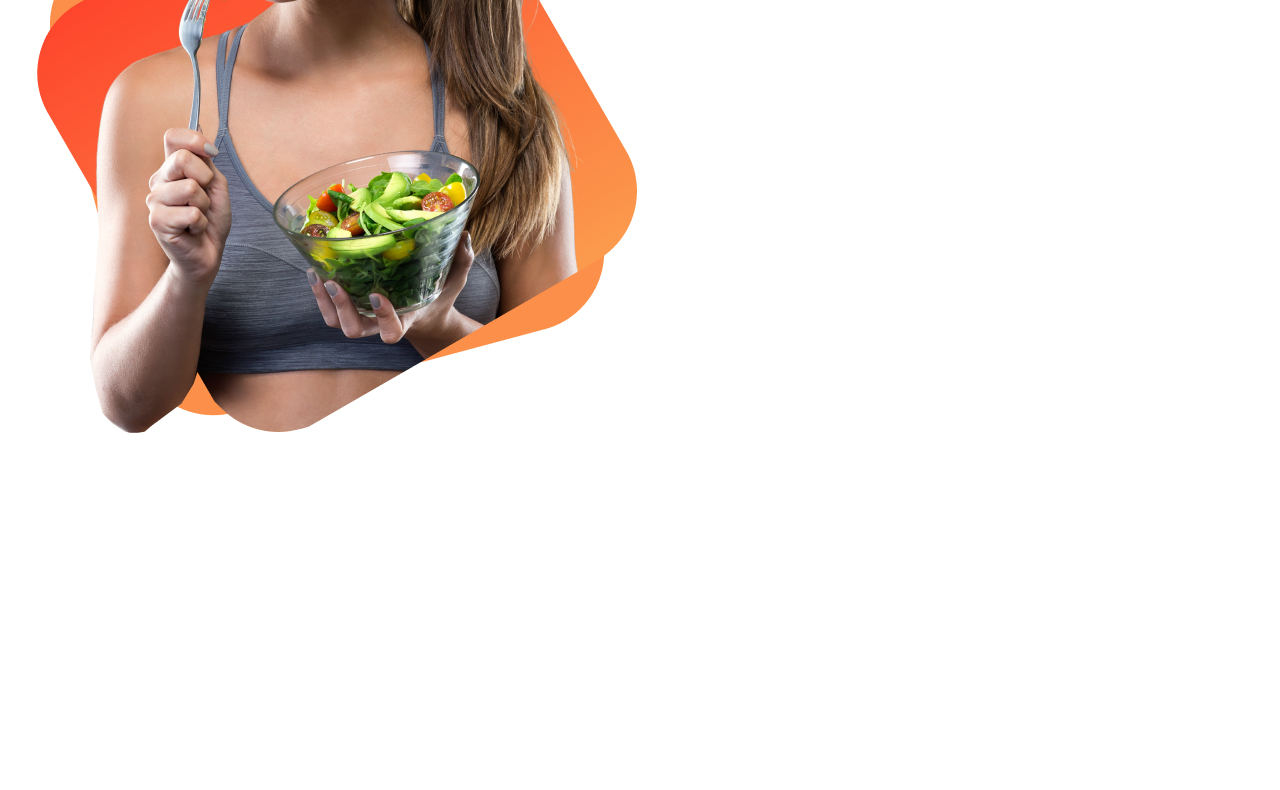
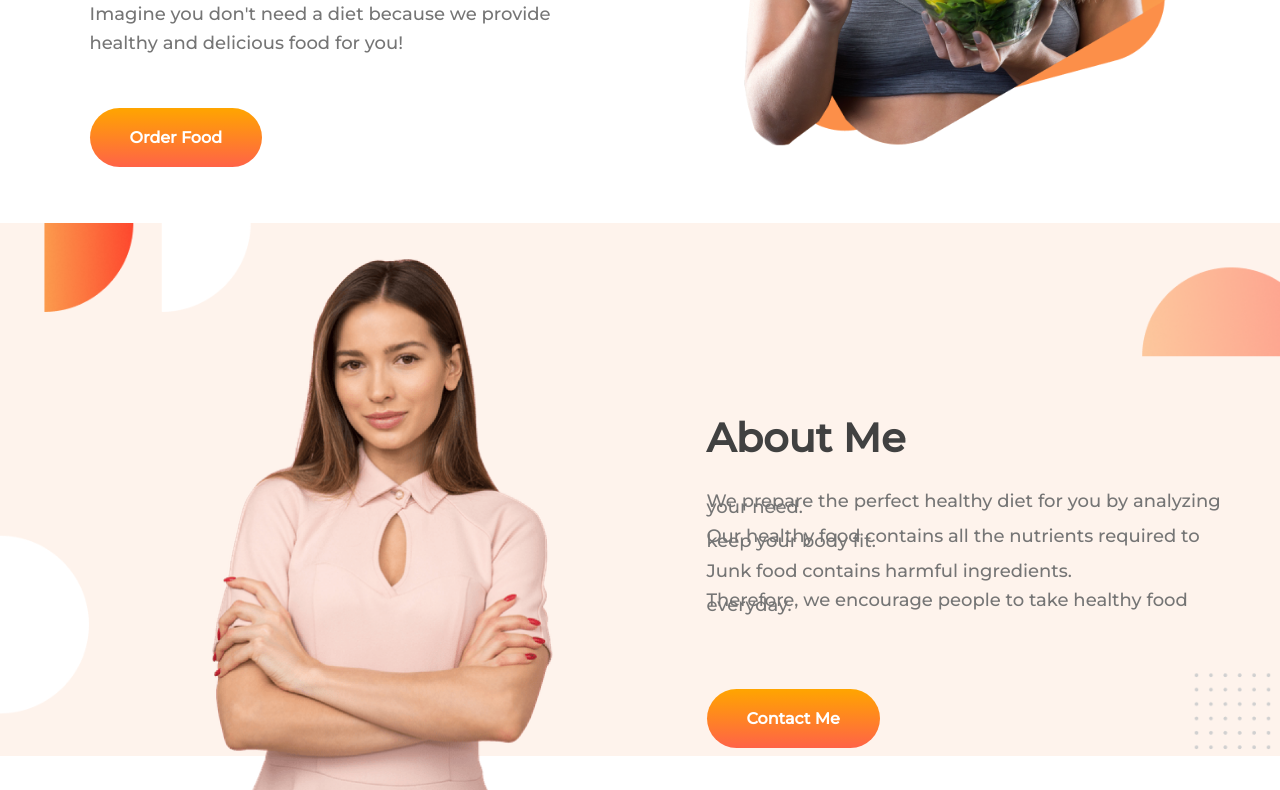
Before and after one commit to samiur1102/Food-Network, a plain HTML site: page index.html in a window 1280 px wide. Shown: the part 507-1297 px from the top of the page. Before the commit the page ends 981 px from the top, so only its background shows below. Drawn offline with Linux system fonts and the light colour scheme.

Commit message:
About-me added

```diff
--- a/index.html
+++ b/index.html
@@ -13,18 +13,39 @@
 </head>
 
 <body>
-    <section class="top">
-        <div class="header">
+    <section class="top-banner flexible-container">
+        <div class="half-width-text">
             <h1><span class="or-color">Skip</span> The Diet,</h1>
             <h1>Just Eat Healthy</h1>
             <h1>With Food Network</h1>
-            <p>imagine you don't need a diet because we provide healthy and
-                delicious food for you!</p>
-            <a class="order link" target='blank' href="https://www.linkedin.com/in/samiur-rahman-298321173/">Order
+            <h4>Imagine you don't need a diet because we provide</h4>
+            <h4> healthy and delicious food for you!</h4>
+            <br>
+            <br>
+            <br>
+            <a class="order-link" target='blank' href="https://www.linkedin.com/in/samiur-rahman-298321173/">Order
                 Food</a>
         </div>
-        <div class="header">
+        <div class="half-width">
             <img src="images/Group 8425.png" alt="model photo">
+        </div>
+    </section>
+    <section class="about-me">
+        <div class="s-half-width">
+            <img src="images/Person Image.png" alt="model photo">
+        </div>
+        <div class="half-width-text">
+            <h2>About Me</h2>
+            <h4>We prepare the perfect healthy diet for you by analyzing your need.</h4>
+            <h4>Our healthy food contains all the nutrients required to keep your body fit.</h4>
+            <h4>Junk food contains harmful ingredients.</h4>
+            <h4>Therefore, we encourage people to take healthy food everyday.</h4>
+            <br>
+            <br>
+            <br>
+            <br>
+            <a class="order-link" target='blank' href="https://www.linkedin.com/in/samiur-rahman-298321173/">Contact
+                Me</a>
         </div>
     </section>
 </body>
--- a/style.css
+++ b/style.css
@@ -1,6 +1,66 @@
 body{
     font-family: 'Montserrat', sans-serif;
+    margin: 0;
+}
+h1{
+    font-size: 65px;
+    font-weight: 700;
+    line-height: 0.4;
+}
+h2{
+    font-size: 40px;
+    font-weight: 700;
+    line-height: 1.4;
+}
+h4{
+    font-size: 18px;
+    font-weight: 100;
+    line-height: 0.3;
+    color:rgb(117, 117, 117)
 }
 .or-color{
     color: orange;
 }
+.flexible-container{
+    display: flex;
+    margin-left: 7%;
+    margin-top: 5%;
+    margin-right:5%;
+    margin-bottom: 50px;
+}
+.half-width-text{
+    width: 60%;
+    color: rgb(65, 65, 65);
+    padding-top: 12%;
+    padding-right: 3%;
+}
+.s-half-width img{
+    width:48.28%;
+    margin-left: 30%;
+    margin-top: 5%;
+    margin-right:5%;
+    margin-bottom: 50px;
+}
+.half-width img{
+    width: 100%;
+}
+.order-link{
+    text-decoration: none;
+    background-image: linear-gradient(orange, tomato);
+    padding-top: 20px;
+    padding-left: 40px;
+    padding-right: 40px;
+    padding-bottom: 20px;
+    color:white;
+    font-weight: 700;
+    border-radius: 100px;
+}
+.about-me{
+    display: flex;
+    background-image: url(images/7.png);
+    background-repeat: no-repeat;
+    background-size: contain;
+    width: 100%;
+    height: 900px;
+    margin-bottom: 180px;
+}
```
Also changed, not shown: images/7.png (added), images/Person Image.png (added).
